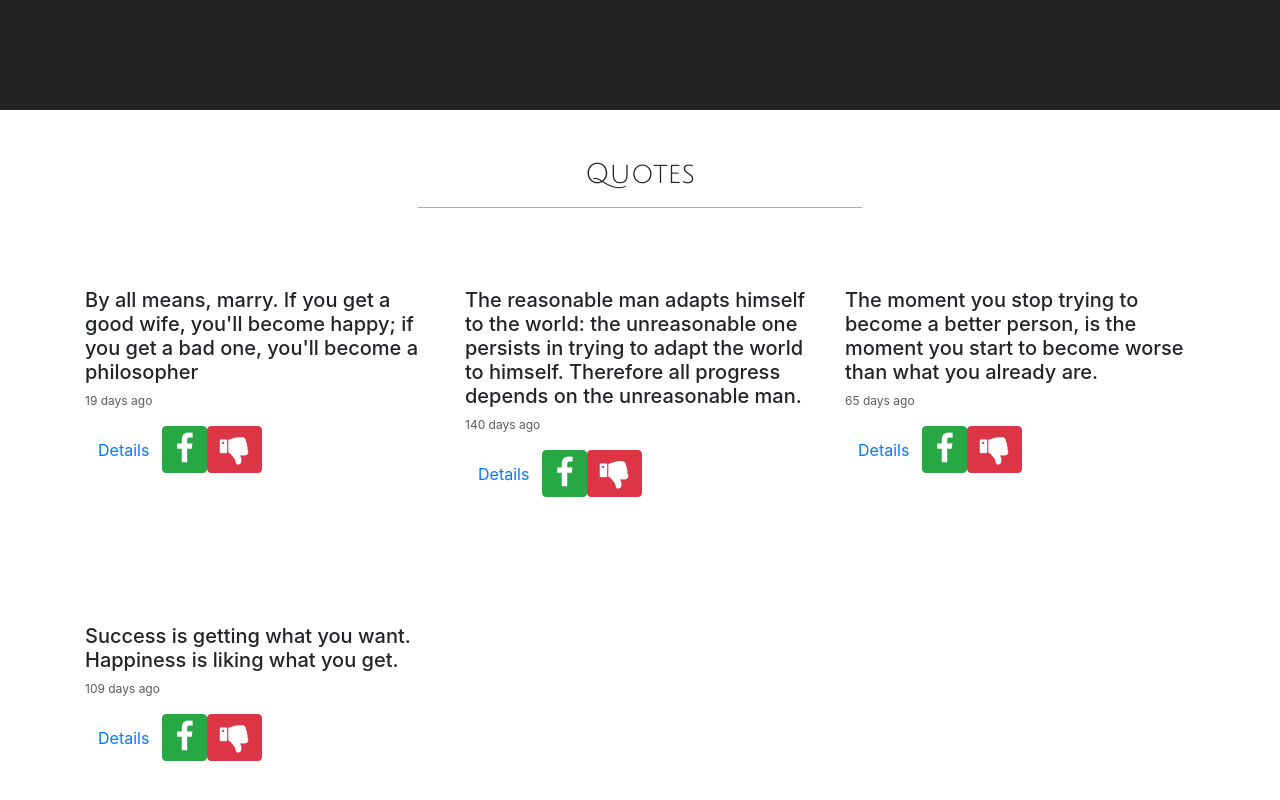
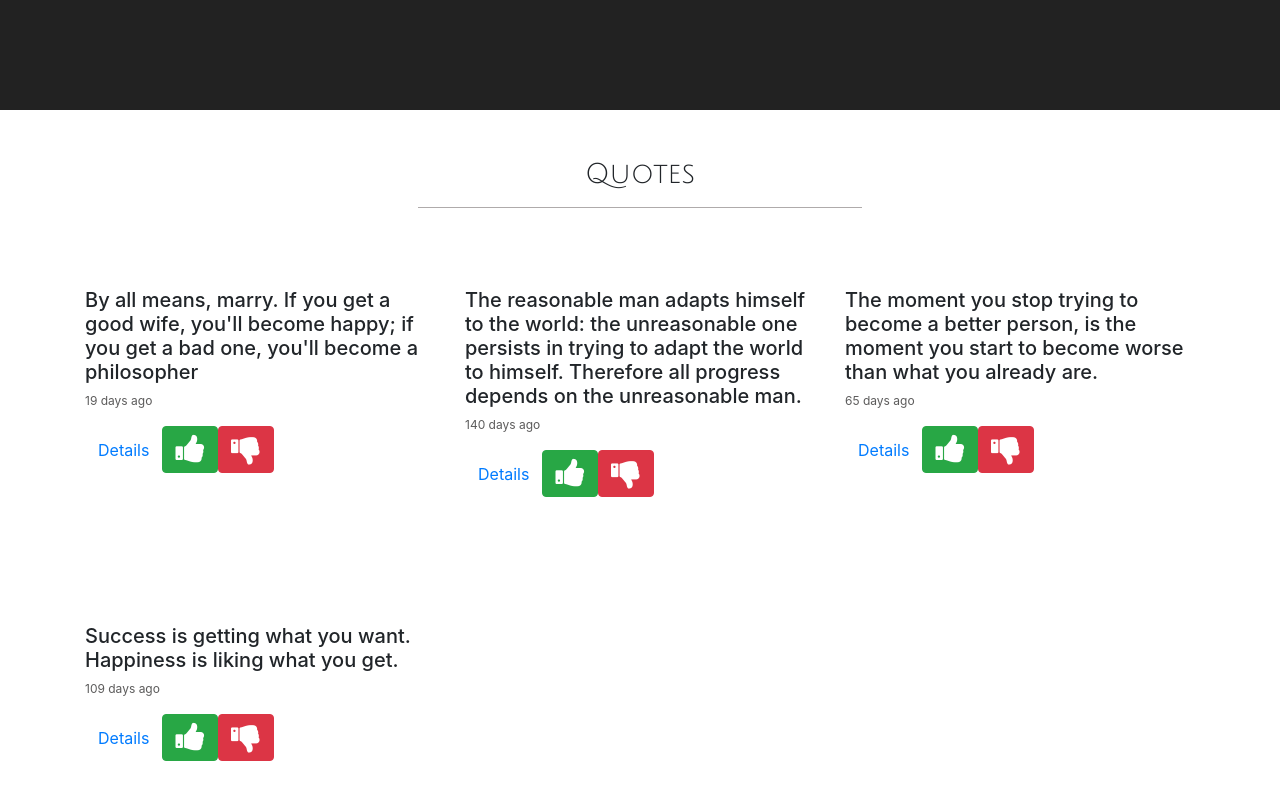
Before and after one commit to DevWaweru/Quotes, an Angular app: page / in a window 1280 px wide. Shown: the part 1469-2269 px from the top of the page. Built offline with nearby package versions, Linux system fonts and the light colour scheme.

Commit message:
Final changes

```diff
--- a/src/app/quotes/quotes.component.html
+++ b/src/app/quotes/quotes.component.html
@@ -24,7 +24,7 @@
         <!-- <p (click)='highVotes(i)'>Highlight</p> -->
         <button class="btn btn-link" (click)="detailsToggle(i)">Details</button>
         <button class="btn btn-success" (click)="addVotes(i)">
-          <i class="fa fa-facebook fa-2x" aria-hidden="true"></i>
+          <i class="fa fa-thumbs-up fa-2x" aria-hidden="true"></i>
         </button>
         <button class="btn btn-danger" (click)="minusVotes(i)">
           <i class="fa fa-thumbs-down fa-2x" aria-hidden="true"></i>
```
Also changed, not shown: 10 other files (tests, documents, lock files or other folders).
